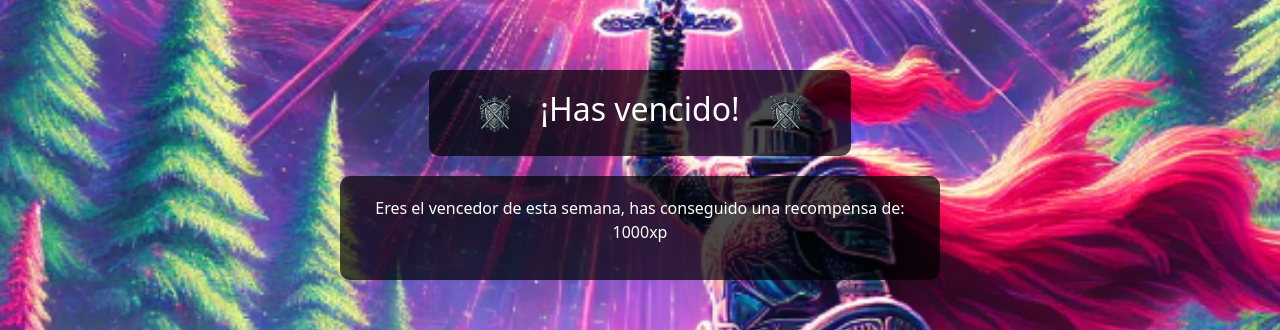
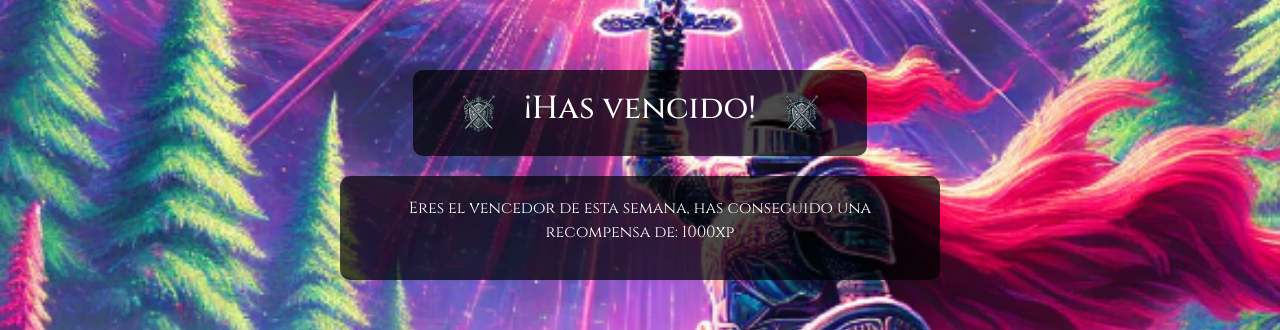
Before and after one commit to NannisNF/LevelUP_0.1.0-rc.1, a React (Vite) app: page /ganar in a window 1280 px wide. Shown: the part 409-739 px from the top of the page. Built offline with nearby package versions, Linux system fonts and the light colour scheme; no server answers.

Commit message:
Estilos Warnings

```diff
--- a/src/Torneos.tsx
+++ b/src/Torneos.tsx
@@ -337,8 +337,8 @@
                         <p>{participant.username}</p>
                         <p>
                           {participant.status === "accepted"
-                            ? "Aceptado"
-                            : "Pendiente"}
+                            ? "  Aceptado"
+                            : "  Pendiente"}
                         </p>
                       </div>
                     ))}
--- a/src/components/Empatar.module.css
+++ b/src/components/Empatar.module.css
@@ -1,4 +1,5 @@
 /* Empatar.module.css */
+@import url("https://fonts.googleapis.com/css2?family=Cinzel:wght@400..900&display=swap");
 
 .empatar {
   display: flex;
@@ -20,6 +21,7 @@
   background-color: rgba(0, 0, 0, 0.7);
   padding: 20px;
   border-radius: 10px;
+  font-family: "Cinzel", serif;
   margin-bottom: 20px;
 }
 
@@ -33,6 +35,7 @@
   padding: 20px;
   border-radius: 10px;
   text-align: center;
+  font-family: "Cinzel", serif;
   max-width: 600px;
   margin-bottom: 20px;
 }
--- a/src/components/Ganar.module.css
+++ b/src/components/Ganar.module.css
@@ -1,5 +1,5 @@
 /* Ganar.module.css */
-
+@import url("https://fonts.googleapis.com/css2?family=Cinzel:wght@400..900&display=swap");
 .ganar {
   display: flex;
   flex-direction: column;
@@ -21,6 +21,7 @@
   padding: 20px;
   border-radius: 10px;
   margin-bottom: 20px;
+  font-family: "Cinzel", serif;
 }
 
 .espadasIcon {
@@ -35,4 +36,6 @@
   text-align: center;
   max-width: 600px;
   margin-bottom: 20px;
+  font-family: "Cinzel", serif;
+  font-family: "Cinzel", serif;
 }
--- a/src/components/Perder.module.css
+++ b/src/components/Perder.module.css
@@ -1,5 +1,5 @@
 /* Perder.module.css */
-
+@import url("https://fonts.googleapis.com/css2?family=Cinzel:wght@400..900&display=swap");
 .perder {
   display: flex;
   flex-direction: column;
@@ -21,6 +21,7 @@
   padding: 20px;
   border-radius: 10px;
   margin-bottom: 20px;
+  font-family: "Cinzel", serif;
 }
 
 .espadasIcon {
@@ -35,4 +36,5 @@
   text-align: center;
   max-width: 600px;
   margin-bottom: 20px;
+  font-family: "Cinzel", serif;
 }
--- a/src/components/Torneos.module.css
+++ b/src/components/Torneos.module.css
@@ -216,4 +216,5 @@
   box-shadow: 0px 4px 10px rgba(0, 0, 0, 0.3);
   width: 400px;
   margin: 0 auto;
+  text-align: center;
 }
--- a/src/components/finHabit.module.css
+++ b/src/components/finHabit.module.css
@@ -1,5 +1,5 @@
 /* finHabit.module.css */
-
+@import url("https://fonts.googleapis.com/css2?family=Cinzel:wght@400..900&display=swap");
 .finHabit {
   display: flex;
   flex-direction: column;
@@ -21,6 +21,7 @@
   padding: 20px;
   border-radius: 10px;
   margin-bottom: 20px;
+  font-family: "Cinzel", serif;
 }
 
 .espadasIcon {
@@ -35,4 +36,5 @@
   text-align: center;
   max-width: 600px;
   margin-bottom: 20px;
+  font-family: "Cinzel", serif;
 }
--- a/src/components/nextLevel.module.css
+++ b/src/components/nextLevel.module.css
@@ -1,5 +1,5 @@
 /* next.module.css */
-
+@import url("https://fonts.googleapis.com/css2?family=Cinzel:wght@400..900&display=swap");
 .nextLevel {
   display: flex;
   flex-direction: column;
@@ -21,6 +21,7 @@
   padding: 20px;
   border-radius: 10px;
   margin-bottom: 20px;
+  font-family: "Cinzel", serif;
 }
 
 .espadasIcon {
@@ -35,4 +36,5 @@
   text-align: center;
   max-width: 600px;
   margin-bottom: 20px;
+  font-family: "Cinzel", serif;
 }
```
